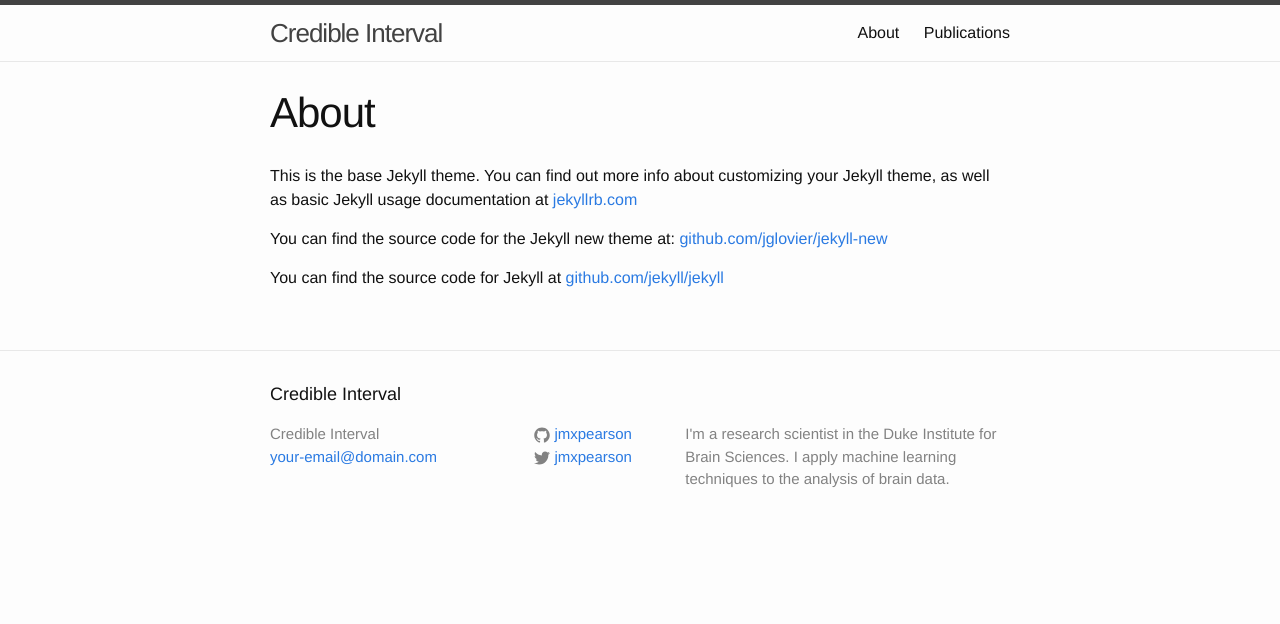
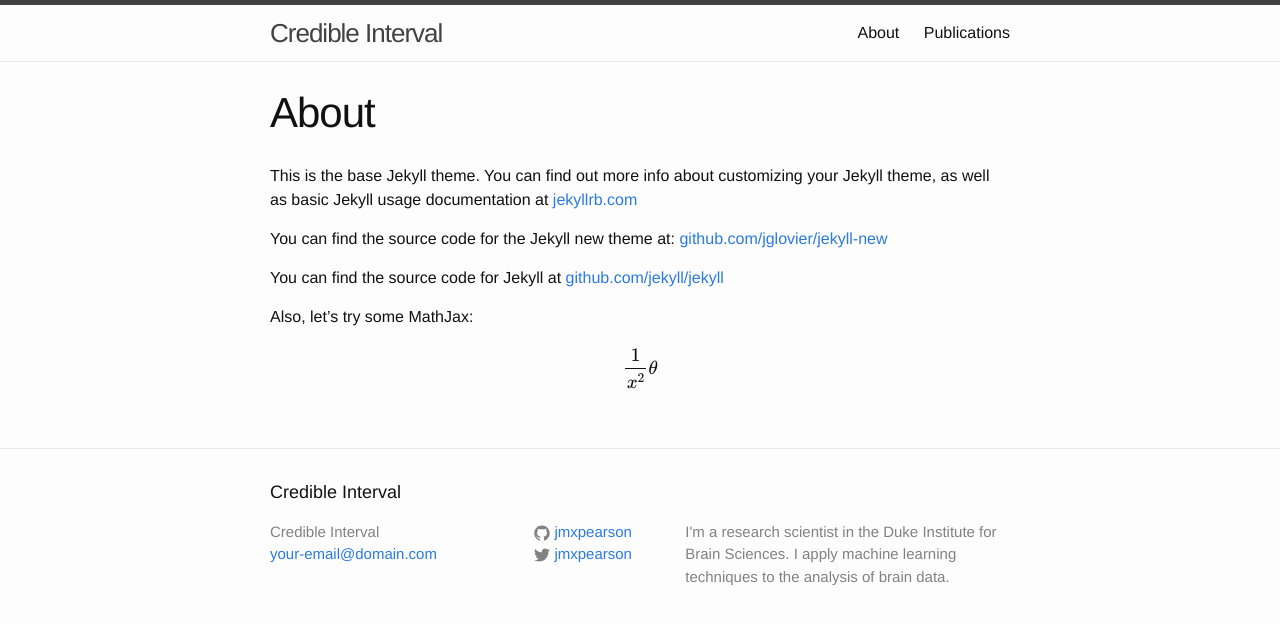
Before and after one commit to jmxpearson/jmxpearson.github.io, a Jekyll site: the page built from about.md, in a window 1280 px wide. Shown: the top 624 px of the page. Built offline with Jekyll 4.4.1, drawn with Linux system fonts in a browser that asks for light colours; formulas are drawn with MathJax 3.

Commit message:
added mathjax

```diff
--- a/_includes/head.html
+++ b/_includes/head.html
@@ -8,4 +8,8 @@
 
     <link rel="stylesheet" href="{{ "/css/main.css" | prepend: site.baseurl }}">
     <link rel="canonical" href="{{ page.url | replace:'index.html','' | prepend: site.baseurl | prepend: site.url }}">
+
+    <script type="text/javascript"
+            src="http://cdn.mathjax.org/mathjax/latest/MathJax.js?config=TeX-AMS-MML_HTMLorMML">
+    </script>
 </head>
--- a/about.md
+++ b/about.md
@@ -9,3 +9,6 @@
 You can find the source code for the Jekyll new theme at: [github.com/jglovier/jekyll-new](https://github.com/jglovier/jekyll-new)
 
 You can find the source code for Jekyll at [github.com/jekyll/jekyll](https://github.com/jekyll/jekyll)
+
+Also, let's try some MathJax:
+\\[ \frac{1}{x^2} \theta \\]
```
